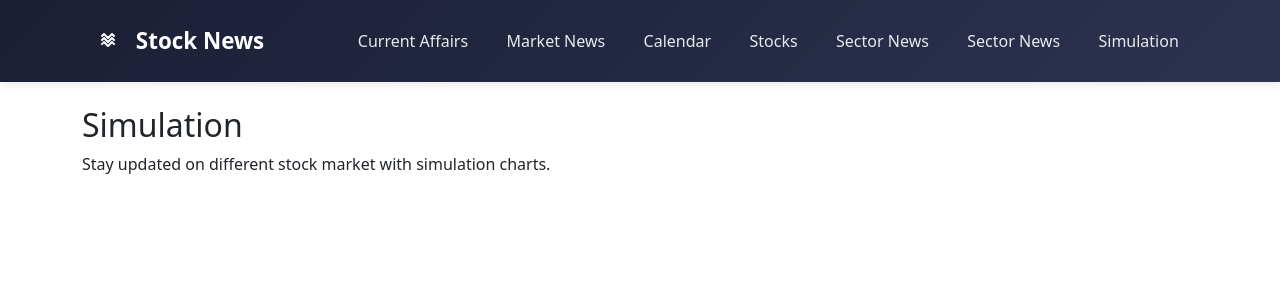
After one commit to Ren-Tech/Stock-Market-Scraper, a Flask app: template templates/simulation.html in a window 1280 px wide. The commit adds this page. Shown: the top 300 px of the page. Run offline with Flask 3, Linux system fonts and the light colour scheme; the template is opened without the code that fills it, so the values that code supplies are empty; some libraries are stand-ins or nearby versions.

Commit message:
added simulation tab and 10 mins frequency automatic data stock update.

```diff
--- a/app.py
+++ b/app.py
@@ -1,4 +1,4 @@
-from flask import Flask, render_template, request
+from flask import Flask, render_template, request, jsonify
 import pandas as pd
 from scraping import get_stock_market_news, get_stock_data, get_stock_specific_news
 from datetime import datetime
@@ -111,7 +111,8 @@ def stocks():
             if not data.empty:
                 stock_data[symbol] = data
         except Exception as e:
-            logger.error(f"Error fetching stock data for {symbol}: {str(e)}")
+            # Log error (You should define logger or use print for debugging)
+            print(f"Error fetching stock data for {symbol}: {str(e)}")
 
     # Also get news related to these stocks
     news_data = []
@@ -121,15 +122,72 @@ def stocks():
                 symbol_news = get_stock_specific_news(symbol)
                 news_data.extend(symbol_news)
             except Exception as e:
-                logger.error(f"Error fetching news for {symbol}: {str(e)}")
+                print(f"Error fetching news for {symbol}: {str(e)}")
 
     return render_template("stocks.html",
                           stock_data=stock_data,
                           news_data=news_data,
-                          symbols=symbols)
-# @app.route("/stocks", methods=["GET", "POST"])
-# def stocks():
-#     return render_template("stocks.html")
+                          symbols=symbols,
+                          datetime=datetime)
+
+# New route for AJAX requests to update stock data
+@app.route("/stocks_data", methods=["POST"])
+def stocks_data():
+    try:
+        # Initialize variables
+        symbols = []
+        stock_data = {}
+
+        # Get symbols from form input
+        symbol_input = request.form.get("stock_symbols", "")
+        if symbol_input:
+            # Split by comma and clean up each symbol
+            symbols = [s.strip().upper() for s in symbol_input.split(",") if s.strip()]
+        else:
+            # Default symbols if none provided
+            symbols = ["AAPL", "MSFT", "GOOGL", "AMZN", "META", "TSLA"]
+
+        # Fetch stock data for each symbol
+        for symbol in symbols:
+            try:
+                data = get_stock_data(symbol)
+                if not data.empty:
+                    stock_data[symbol] = data
+            except Exception as e:
+                print(f"Error fetching stock data for {symbol}: {str(e)}")
+
+        # Get news data (optional for AJAX updates)
+        news_data = []
+        if symbols:
+            for symbol in symbols[:3]:
+                try:
+                    symbol_news = get_stock_specific_news(symbol)
+                    news_data.extend(symbol_news)
+                except Exception as e:
+                    print(f"Error fetching news for {symbol}: {str(e)}")
+
+        # Render only the content portion
+        html_content = render_template("stocks.html",
+                                      stock_data=stock_data,
+                                      news_data=news_data,
+                                      symbols=symbols,
+                                      datetime=datetime)
+
+        # Extract container div content from rendered HTML
+        # This is a simple approach - for more complex cases, you might use BeautifulSoup
+        start_idx = html_content.find('<div class="container')
+        end_idx = html_content.rfind('</div>') + 6
+        container_html = html_content[start_idx:end_idx]
+
+        return jsonify({
+            'success': True,
+            'html': container_html
+        })
+    except Exception as e:
+        return jsonify({
+            'success': False,
+            'error': str(e)
+        })
 
 @app.route("/sector_news", methods=["GET", "POST"])
 def sector_news():
--- a/templates/base.html
+++ b/templates/base.html
@@ -7,6 +7,10 @@
     <link
       href="https://cdn.jsdelivr.net/npm/bootstrap@5.3.0/dist/css/bootstrap.min.css"
       rel="stylesheet"
+    />
+    <link
+      rel="stylesheet"
+      href="https://cdn.jsdelivr.net/npm/bootstrap-icons@1.8.1/font/bootstrap-icons.css"
     />
     <script src="https://cdn.jsdelivr.net/npm/sweetalert2@11"></script>
     <!-- SweetAlert2 CDN -->
@@ -119,6 +123,12 @@
             <li class="nav-item">
               <a class="nav-link" href="/sector_news">Sector News</a>
             </li>
+            <li class="nav-item">
+              <a class="nav-link" href="/sector_news">Sector News</a>
+            </li>
+            <li class="nav-item">
+              <a class="nav-link" href="/simulation">Simulation</a>
+            </li>
           </ul>
         </div>
       </div>
--- /dev/null
+++ b/templates/simulation.html
@@ -0,0 +1,5 @@
+{% extends "base.html" %} {% block title %}Simulaion{% endblock %} {% block
+content %}
+<h2>Simulation</h2>
+<p>Stay updated on different stock market with simulation charts.</p>
+{% endblock %}
```
Also changed, not shown: templates/stocks.html (+129 -0 lines).
